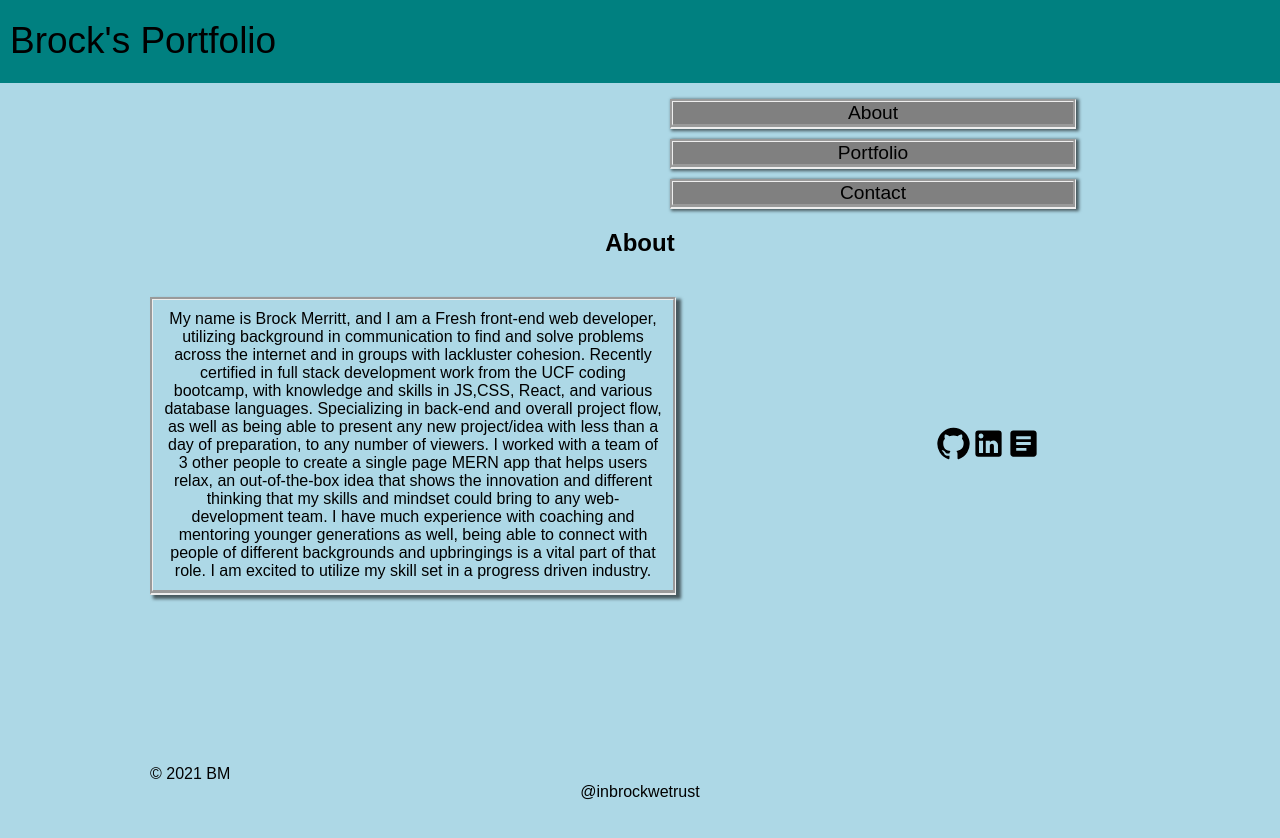
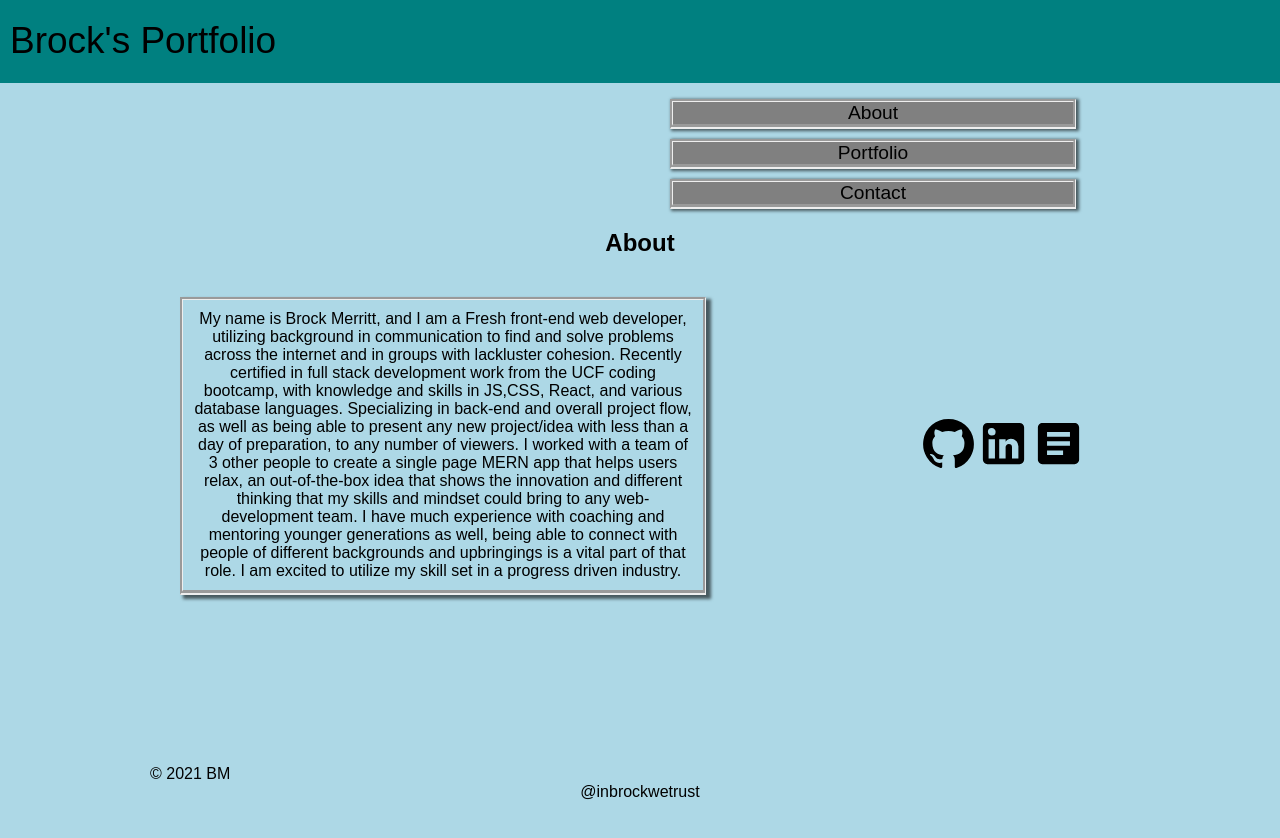
Before and after one commit to Brock-Merritt/Portfolio, a React (Create React App) app: page / in a window 1280 px wide. Shown: the top 838 px of the page. Built offline with nearby package versions, Linux system fonts and the light colour scheme.

Commit message:
style-{} fixed icon size problem

```diff
--- a/src/components/About/index.css
+++ b/src/components/About/index.css
@@ -7,7 +7,7 @@
     box-shadow: 4px 3px 3px 1px rgba(0,0,0,0.58);
     padding: 10px;
     position: relative;
-    margin-left: 150px;
+    margin-left: 180px;
 
 
 
--- a/src/components/About/index.js
+++ b/src/components/About/index.js
@@ -14,9 +14,9 @@ function About() {
 
         </div>
         <div className='links'>
-        <GitHubIcon fontSize='large'></GitHubIcon>
-        <LinkedInIcon fontSize='large'></LinkedInIcon>
-        <ArticleIcon fontSize='large'></ArticleIcon>
+        <GitHubIcon style={{fontSize: 55 }}></GitHubIcon>
+        <LinkedInIcon style={{fontSize: 55 }}></LinkedInIcon>
+        <ArticleIcon style={{fontSize: 55 }}></ArticleIcon>
         </div>
 
 
```
